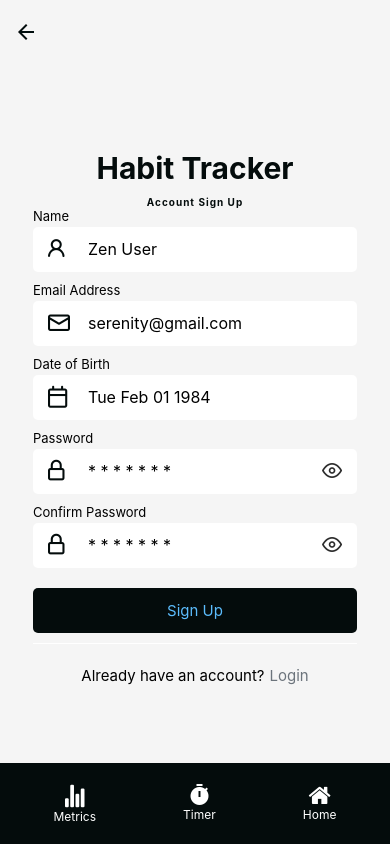
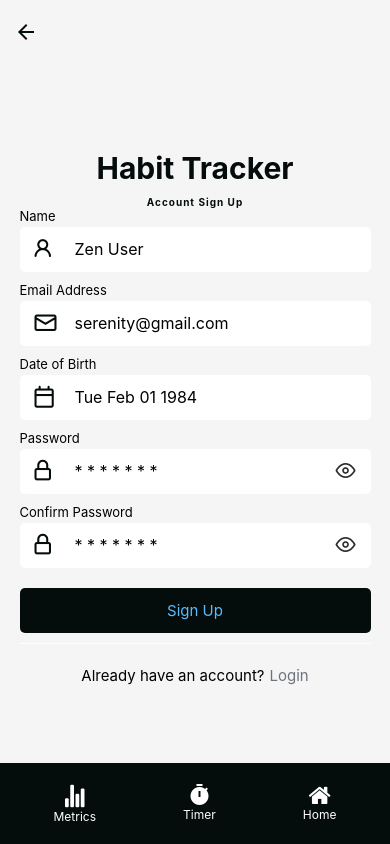
Before and after one commit to Lenindelrionicaragua/HabitTrackerAppFront, a React Native app: screen /SignupScreen in a window 390 px wide. Built offline with nearby package versions, Linux system fonts and the light colour scheme; what expo-web-browser would draw is missing.

Commit message:
change de dimension of the styleContainer in SignupScreen

```diff
--- a/screens/LoginScreen/LoginScreenStyles.js
+++ b/screens/LoginScreen/LoginScreenStyles.js
@@ -26,7 +26,7 @@ const {
 const green = "#00ff00";
 const red = "#ff0000";
 
-const paddingTop = Platform.OS === "web" ? "7%" : "0%";
+const paddingTop = Platform.OS === "web" ? "7%" : "5%";
 const paddingBottom = Platform.OS === "web" ? "10%" : "10%";
 const containerHeight = Platform.OS === "web" ? "80%" : "100%";
 const containerWidth = Platform.OS === "web" ? "100%" : "100%";
@@ -43,7 +43,8 @@ export const StyledContainer = styled(
   Platform.OS === "web" ? View : SafeAreaView
 )`
   flex: 1;
-  padding: 15px;
+  padding: 0px;
+  background-color: ${orange};
   width: ${containerWidth};
   height: ${containerHeight};
   margin-top: ${paddingTop};
@@ -136,11 +137,9 @@ export const StyledButton = styled(Pressable)`
   ${props =>
     props.google == true &&
     `
-    background-color: ${skyBlue};
+    background-color: ${orange};
     flex-direction: row;
     justify-content: center;
-    border-width: 0.5px;
-    border-color:${black};
   `}
 `;
 
--- a/screens/SignupScreen/SignupScreenStyles.js
+++ b/screens/SignupScreen/SignupScreenStyles.js
@@ -13,14 +13,15 @@ const {
   infoGrey,
   skyBlue,
   lightGreen,
-  softGray
+  softGray,
+  orange
 } = Colors;
 
 const green = "#00ff00";
 const red = "#ff0000";
 
-const paddingTop = Platform.OS === "web" ? "5%" : "5%";
-const paddingBottom = Platform.OS === "web" ? "10%" : "20%";
+const paddingTop = Platform.OS === "web" ? "0%" : "5%";
+const paddingBottom = Platform.OS === "web" ? "5%" : "0%";
 const containerHeight = Platform.OS === "web" ? "75%" : "100%";
 const containerWidth = Platform.OS === "web" ? "100%" : "100%";
 
@@ -33,12 +34,11 @@ const footerPaddingTop = Platform.OS === "web" ? "12px" : "4px";
 
 export const StyledContainer = styled(SafeAreaView)`
   flex: 1;
-  padding: 15px;
-  background-color: ${softGray};
+  padding: 0px;
+  background-color: ${orange};
   width: ${containerWidth};
   height: ${containerHeight};
-  padding-top: ${paddingTop};
-  padding-bottom: ${paddingBottom};
+
   align-items: ${Platform.OS === "web" ? "center" : "stretch"};
   margin-left: auto;
   margin-right: auto;
@@ -48,6 +48,8 @@ export const InnerContainer = styled(View)`
   background-color: ${softGray};
   flex: 1;
   width: 100%;
+  padding-top: ${paddingTop};
+  padding-bottom: ${paddingBottom};
   align-items: center;
   justify-content: center;
 `;
```
